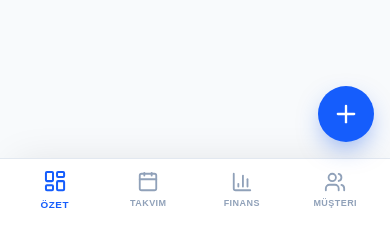
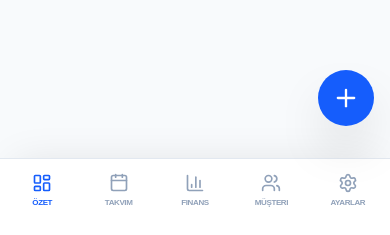
Before and after one commit to AbdullahUysal07/RANDEVO, a Next.js app: page / in a window 390 px wide. Shown: the part 606-841 px from the top of the page. Built offline with nearby package versions, Linux system fonts and the light colour scheme; no server answers; the database is empty.

Commit message:
Update DashboardLayout.tsx

```diff
--- a/components/DashboardLayout.tsx
+++ b/components/DashboardLayout.tsx
@@ -11,10 +11,10 @@ export default function DashboardLayout({ children, onOpenModal }: any) {
   return (
     <div className="flex h-screen bg-slate-50 text-slate-900 overflow-hidden">
 
-      {/* MASAÜSTÜ SIDEBAR (Mobilde Gizli) */}
+      {/* MASAÜSTÜ SIDEBAR (Görünüm Aynı Kaldı) */}
       <aside className="hidden md:flex w-72 bg-white border-r border-slate-200 flex-col p-6 z-50 shadow-xl">
         <div className="flex items-center space-x-3 mb-10 px-2">
-          <div className="w-10 h-10 bg-blue-600 rounded-xl flex items-center justify-center font-black text-xl text-white italic shadow-lg shadow-blue-100">S</div>
+          <div className="w-10 h-10 bg-blue-600 rounded-xl flex items-center justify-center font-black text-xl text-white italic shadow-lg">S</div>
           <div>
             <span className="text-xl font-black tracking-tighter text-slate-900 uppercase italic leading-none block">Rezervo</span>
             <p className="text-[8px] text-blue-600 font-black tracking-[0.4em] uppercase">Shram Events Hub</p>
@@ -30,33 +30,26 @@ export default function DashboardLayout({ children, onOpenModal }: any) {
         </nav>
       </aside>
 
-      <main className="flex-1 flex flex-col relative overflow-hidden w-full pb-20 md:pb-0">
+      <main className="flex-1 flex flex-col relative overflow-hidden w-full pb-24 md:pb-0">
 
-        {/* MASAÜSTÜ ÜST BİLGİ VE BUTON */}
-        <header className="hidden md:flex h-20 border-b border-slate-200 items-center justify-between px-8 bg-white/80 backdrop-blur-xl z-30">
-          <h2 className="text-sm font-black uppercase tracking-[0.3em] text-slate-400">Yönetim Paneli</h2>
-          <button onClick={onOpenModal} className="bg-blue-600 text-white px-6 py-2.5 rounded-2xl font-black text-[11px] uppercase italic transition-all active:scale-95 shadow-xl shadow-blue-200 hover:bg-blue-700">
-            + YENİ RANDEVU
-          </button>
-        </header>
-
-        {/* ANA İÇERİK ALANI */}
+        {/* MOBİL: ANA İÇERİK ALANI (Kaydırma Sorunu Çözüldü) */}
         <div className="flex-1 overflow-y-auto p-4 md:p-10 bg-slate-50 custom-scrollbar">{children}</div>
 
-        {/* MOBİL: FAB (Uçan Hızlı İşlem Butonu) */}
+        {/* MOBİL: HIZLI KAYIT BUTONU (FAB) */}
         <button
           onClick={onOpenModal}
-          className="md:hidden fixed bottom-24 right-4 w-14 h-14 bg-blue-600 text-white rounded-full flex items-center justify-center shadow-[0_10px_25px_-5px_rgba(37,99,235,0.5)] z-50 transition-transform active:scale-90"
+          className="md:hidden fixed bottom-28 right-4 w-14 h-14 bg-blue-600 text-white rounded-full flex items-center justify-center shadow-2xl z-50 transition-transform active:scale-90"
         >
           <Plus size={28} />
         </button>
 
-        {/* MOBİL: ALT NAVİGASYON (Bottom Tab Bar) */}
-        <nav className="md:hidden fixed bottom-0 left-0 right-0 bg-white border-t border-slate-200 flex justify-around items-center h-20 pb-4 px-2 z-40 shadow-[0_-10px_40px_-15px_rgba(0,0,0,0.1)]">
-          <BottomTab href="/" icon={<LayoutDashboard size={22} />} label="Özet" active={pathname === '/'} />
-          <BottomTab href="/calendar" icon={<Calendar size={22} />} label="Takvim" active={pathname === '/calendar'} />
-          <BottomTab href="/finance" icon={<BarChart3 size={22} />} label="Finans" active={pathname === '/finance'} />
-          <BottomTab href="/customers" icon={<Users size={22} />} label="Müşteri" active={pathname === '/customers'} />
+        {/* MOBİL: YENİ 5'Lİ ALT NAVİGASYON (Settings Eklendi) */}
+        <nav className="md:hidden fixed bottom-0 left-0 right-0 bg-white border-t border-slate-200 flex justify-between items-center h-20 pb-4 px-1 z-40 shadow-[0_-10px_40px_-15px_rgba(0,0,0,0.1)]">
+          <BottomTab href="/" icon={<LayoutDashboard size={20} />} label="Özet" active={pathname === '/'} />
+          <BottomTab href="/calendar" icon={<Calendar size={20} />} label="Takvim" active={pathname === '/calendar'} />
+          <BottomTab href="/finance" icon={<BarChart3 size={20} />} label="Finans" active={pathname === '/finance'} />
+          <BottomTab href="/customers" icon={<Users size={20} />} label="Müşteri" active={pathname === '/customers'} />
+          <BottomTab href="/settings" icon={<Settings size={20} />} label="Ayarlar" active={pathname === '/settings'} />
         </nav>
 
       </main>
@@ -76,9 +69,9 @@ function MenuLink({ href, icon, label, active }: any) {
 
 function BottomTab({ href, icon, label, active }: any) {
   return (
-    <Link href={href} className={`flex flex-col items-center justify-center w-full space-y-1 transition-all ${active ? 'text-blue-600 scale-110' : 'text-slate-400'}`}>
+    <Link href={href} className={`flex flex-col items-center justify-center w-full space-y-1 transition-all ${active ? 'text-blue-600' : 'text-slate-400'}`}>
       {icon}
-      <span className="text-[9px] font-black uppercase tracking-wider">{label}</span>
+      <span className="text-[8px] font-black uppercase tracking-tighter">{label}</span>
     </Link>
   );
 }
```
